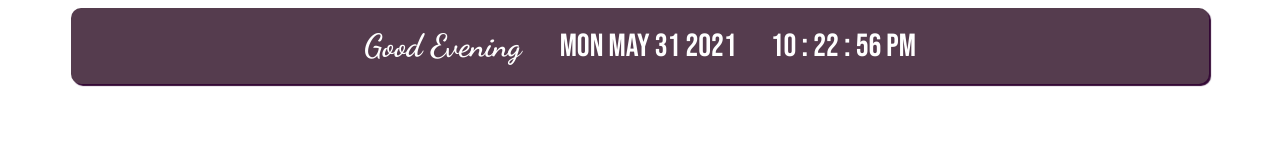
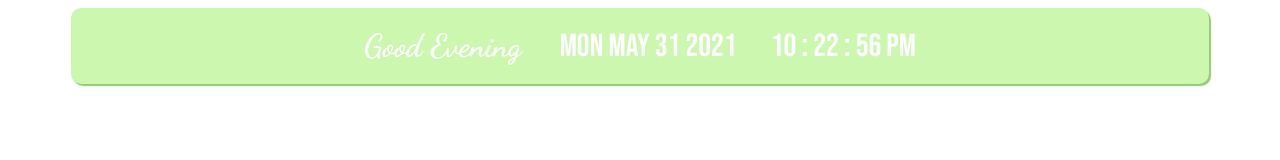
Before and after one commit to stsimpson99/notion, a plain HTML site: page greeting.html in a window 1280 px wide. Drawn offline with Linux system fonts and the light colour scheme.

Commit message:
Update greeting.html

```diff
--- a/greeting.html
+++ b/greeting.html
@@ -40,11 +40,11 @@ h1 {
 .card {
     padding: 10px 25px 10px 25px;
     border-radius: 10px;
-    background: #553c4e;
+    background: #CBF7AF;
     width: 85vw;
     color: #fff;
     display: inline-block;
-    box-shadow: 2px 2px 1px 0px #330835;
+    box-shadow: 2px 2px 1px 0px #95C973;
 }
 
 .card:hover {
```
